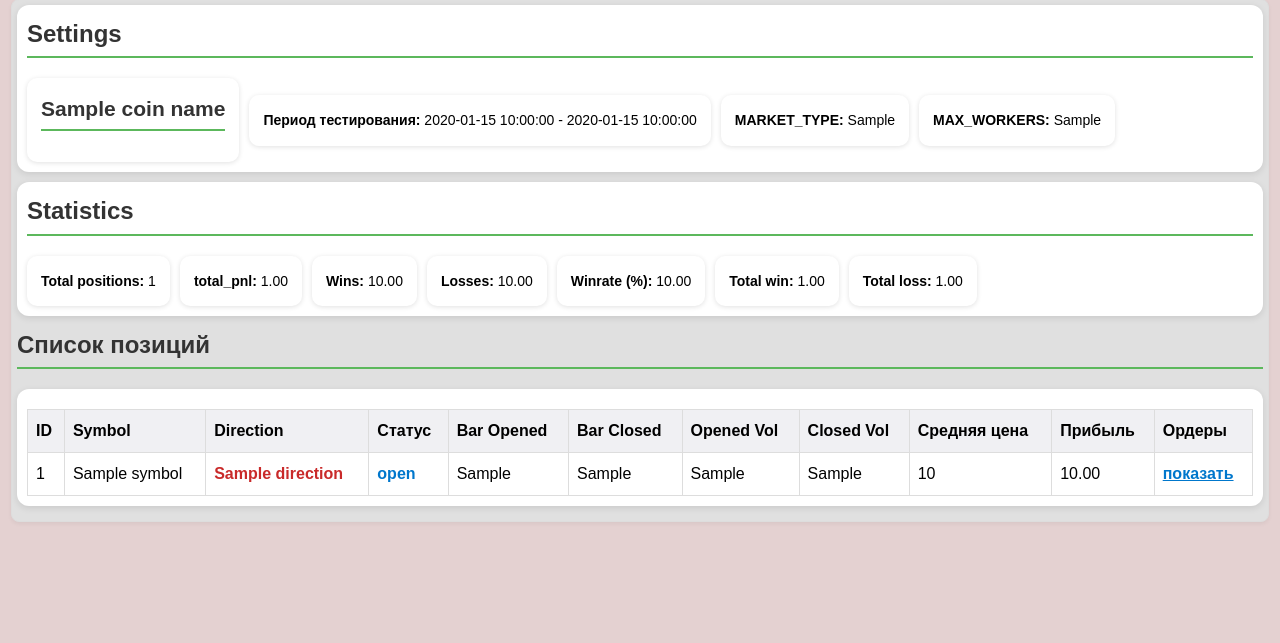
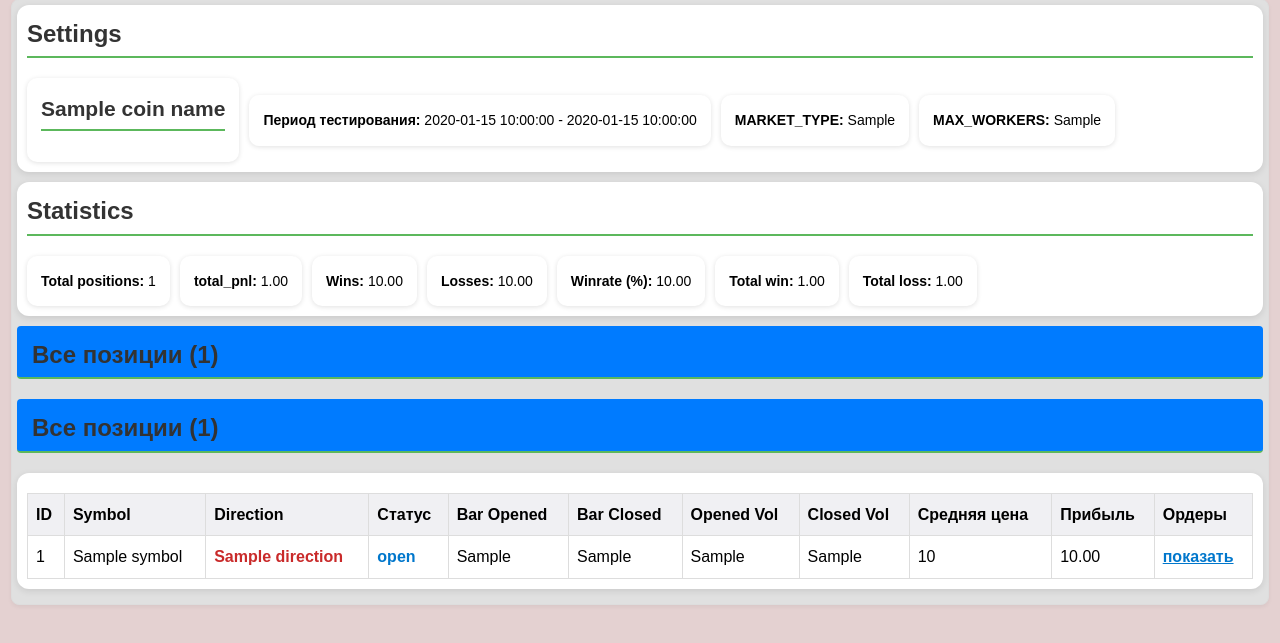
Before and after one commit to sandernet/algo_traid, a Python web app: template TEMPLATES/v2/report_coin.html in a window 1280 px wide. Shown: the part 106-749 px from the top of the page. Run offline with Jinja, Linux system fonts and the light colour scheme; the template is opened without the code that fills it: most values are stand-ins (such as "Sample title", 1, 10 or a date in 2020).

Commit message:
report_coin

```diff
--- a/TEMPLATES/v2/report_coin.html
+++ b/TEMPLATES/v2/report_coin.html
@@ -9,7 +9,20 @@
     {% include "v2/blocks/settings.html" %}
 
     {% include "v2/blocks/stats.html" %}
-    <h2>Список позиций</h2>
+    <h2 class="toggle-positions-btn" onclick="toggleVisibility('{{ unique_id }}_positions')">
+            Все позиции ({{ stats.count_positions | default(0) }})
+    </h2>
+    <h2 class="toggle-positions-btn" onclick="toggleVisibility('{{ unique_id }}_graphics')">
+            Все позиции ({{ stats.count_positions | default(0) }})
+    </h2>
+    {#<div class="stat-item">
+        <button class="toggle-positions-btn" onclick="toggleVisibility('{{ unique_id }}_positions')">
+            Все позиции ({{ stats.count_positions | default(0) }})
+        </button>
+        <button class="toggle-positions-btn" onclick="toggleVisibility('{{ unique_id }}_graphics')">
+            Графики тестирования ({{ stats.count_positions | default(0) }})
+        </button>
+    </div>#}
     {% include "v2/blocks/position.html" %}
 </div>
 
```
